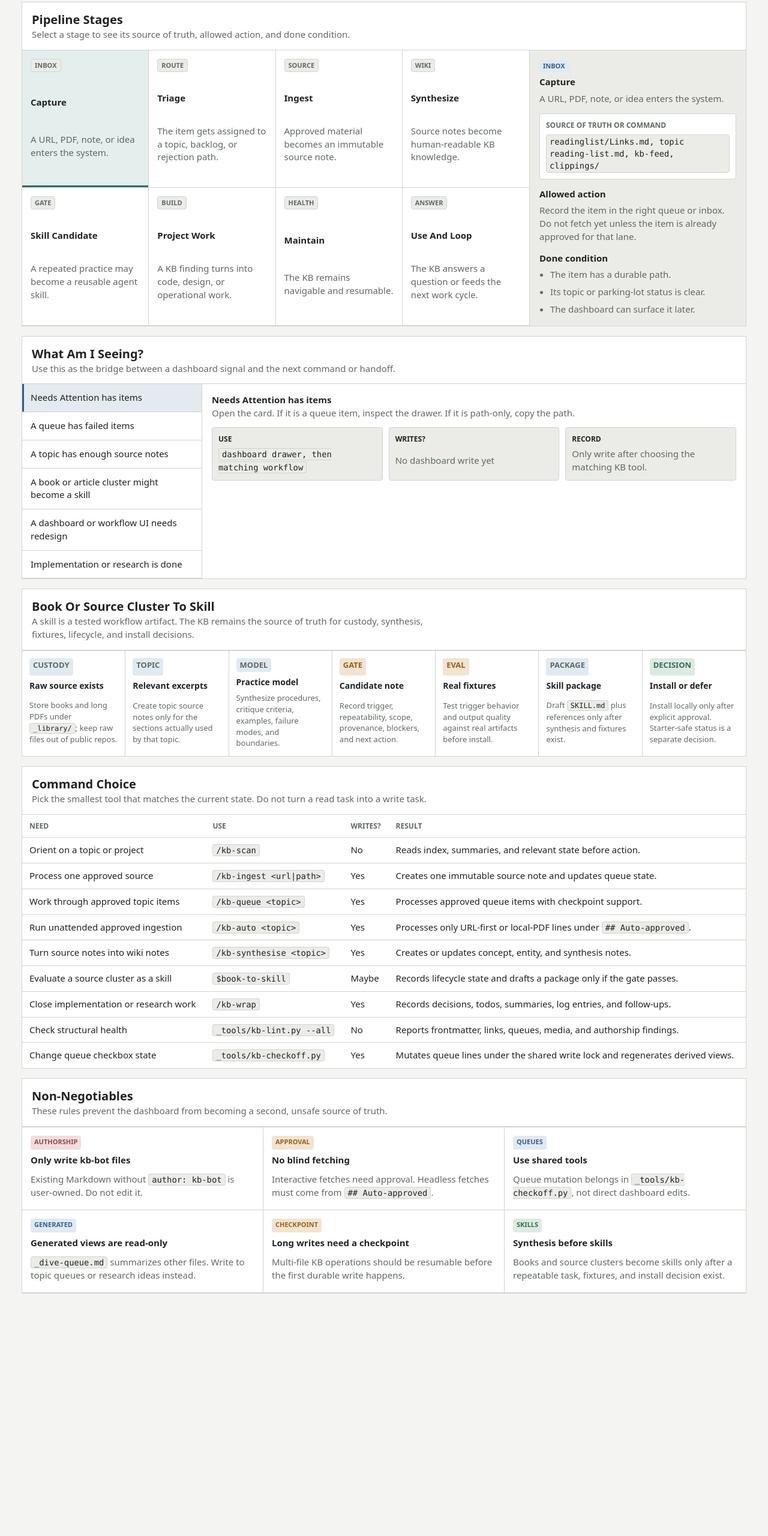
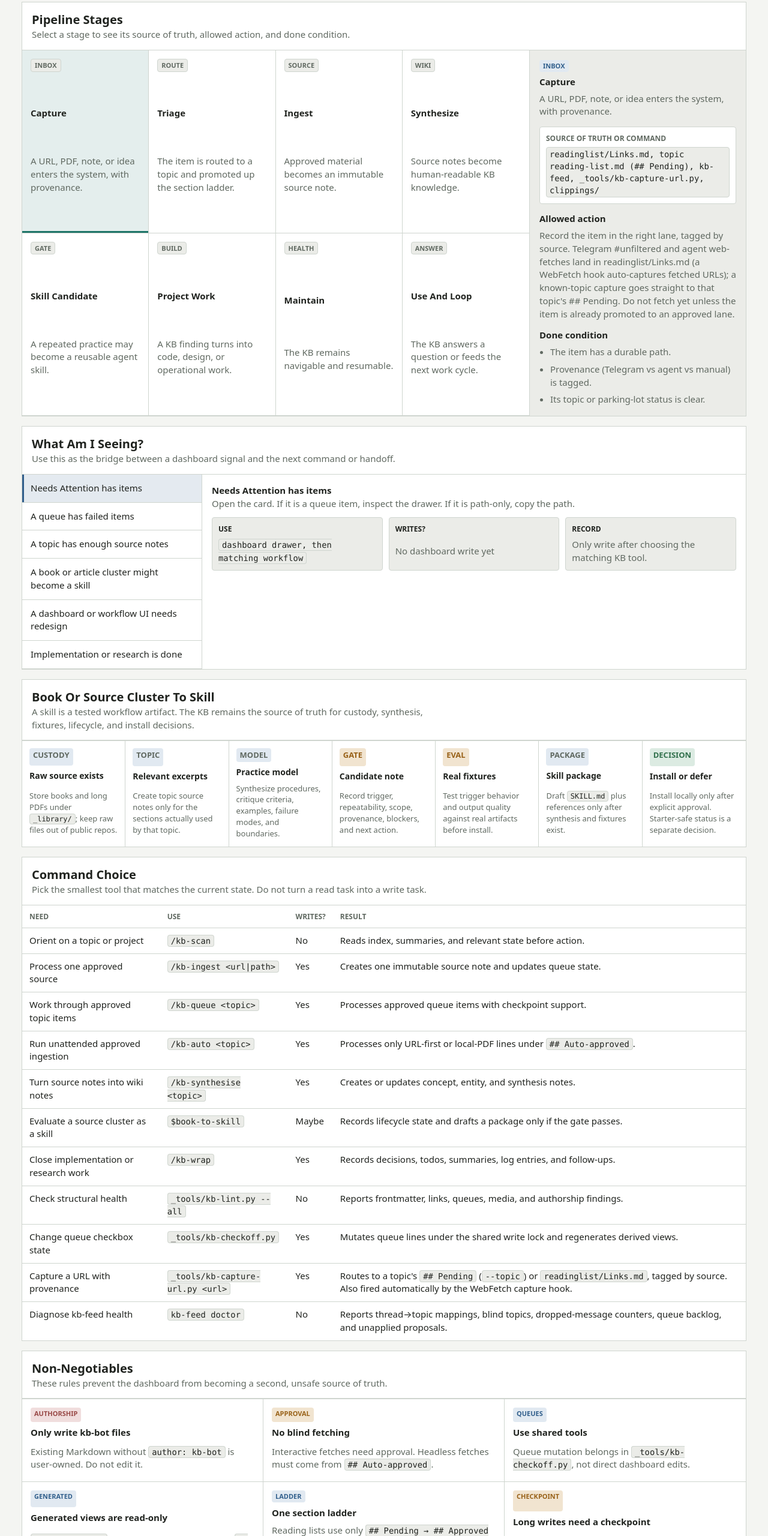
Before and after one commit to filacocta/kb-starter, a plain HTML site: page projects/kb-workflow-dashboard/static/getting-started-operating-guide.html in a window 1280 px wide. Shown: the part 240-2800 px from the top of the page at 60% size. Before the commit the page ends 2412 px from the top, so only its background shows below. Drawn offline with Linux system fonts and the light colour scheme.

Commit message:
Dashboard: update getting-started for new workflow; drop dive-queue dead-end
Getting-started pages:
- Operating guide: add the canonical section ladder (Non-Negotiable card +
  triage stage), provenance-tagged capture stage, and command-table rows for
  kb-capture-url.py and `kb-feed doctor`.
- Claude/Codex pages: note the reading-list section ladder + research-ideas.md.

Main dashboard (app.js):
- Remove the dive-queue "Needs Attention" card. The dive queue is a generated
  read-only view (derived from topic ## Auto-approved + research-ideas.md); it
  is not actionable and double-counted topic-queue work. It stays in the metrics
  strip as an informational count.

Mirrors edits made to the live (non-versioned) dashboard app.

Co-Authored-By: Claude Opus 4.8 <noreply@anthropic.com>

```diff
--- a/projects/kb-workflow-dashboard/static/getting-started-operating-guide.html
+++ b/projects/kb-workflow-dashboard/static/getting-started-operating-guide.html
@@ -707,6 +707,18 @@
               <td>Yes</td>
               <td>Mutates queue lines under the shared write lock and regenerates derived views.</td>
             </tr>
+            <tr>
+              <td>Capture a URL with provenance</td>
+              <td><code>_tools/kb-capture-url.py &lt;url&gt;</code></td>
+              <td>Yes</td>
+              <td>Routes to a topic's <code>## Pending</code> (<code>--topic</code>) or <code>readinglist/Links.md</code>, tagged by source. Also fired automatically by the WebFetch capture hook.</td>
+            </tr>
+            <tr>
+              <td>Diagnose kb-feed health</td>
+              <td><code>kb-feed doctor</code></td>
+              <td>No</td>
+              <td>Reports thread→topic mappings, blind topics, dropped-message counters, queue backlog, and unapplied proposals.</td>
+            </tr>
           </tbody>
         </table>
       </div>
@@ -738,7 +750,12 @@
         <article class="rule">
           <span class="flag">generated</span>
           <h3>Generated views are read-only</h3>
-          <p><code>_dive-queue.md</code> summarizes other files. Write to topic queues or research ideas instead.</p>
+          <p><code>_dive-queue.md</code> summarizes other files (topic <code>## Auto-approved</code> + <code>research-ideas.md</code>). Write to those, never to the generated view.</p>
+        </article>
+        <article class="rule">
+          <span class="flag">ladder</span>
+          <h3>One section ladder</h3>
+          <p>Reading lists use only <code>## Pending → ## Approved → ## Auto-approved → ## Processed → ## Failed — Retry</code>. <code>kb-lint.py</code> rejects any other ingestion heading; sub-group with <code>###</code>.</p>
         </article>
         <article class="rule">
           <span class="flag warn">checkpoint</span>
@@ -763,19 +780,19 @@
           key: "capture",
           label: "Capture",
           badge: "inbox",
-          summary: "A URL, PDF, note, or idea enters the system.",
-          command: "readinglist/Links.md, topic reading-list.md, kb-feed, clippings/",
-          action: "Record the item in the right queue or inbox. Do not fetch yet unless the item is already approved for that lane.",
-          done: ["The item has a durable path.", "Its topic or parking-lot status is clear.", "The dashboard can surface it later."]
+          summary: "A URL, PDF, note, or idea enters the system, with provenance.",
+          command: "readinglist/Links.md, topic reading-list.md (## Pending), kb-feed, _tools/kb-capture-url.py, clippings/",
+          action: "Record the item in the right lane, tagged by source. Telegram #unfiltered and agent web-fetches land in readinglist/Links.md (a WebFetch hook auto-captures fetched URLs); a known-topic capture goes straight to that topic's ## Pending. Do not fetch yet unless the item is already promoted to an approved lane.",
+          done: ["The item has a durable path.", "Provenance (Telegram vs agent vs manual) is tagged.", "Its topic or parking-lot status is clear."]
         },
         {
           key: "triage",
           label: "Triage",
           badge: "route",
-          summary: "The item gets assigned to a topic, backlog, or rejection path.",
-          command: "_tools/kb-checkoff.py for queue state changes",
-          action: "Use topic reading lists for exact sources, research-ideas for prose-only questions, and ideas/_backlog.md for broad project inspiration.",
-          done: ["The source has one owner.", "No duplicate unchecked queue line remains.", "Generated views are regenerated by shared tools."]
+          summary: "The item is routed to a topic and promoted up the section ladder.",
+          command: "_tools/kb-checkoff.py for queue state changes; kb-feed triage for Links.md routing",
+          action: "Promote up the canonical ladder — ## Pending (unvetted) → ## Approved (vetted, interactive ingest) → ## Auto-approved (the headless-safe subset). Use topic reading lists for exact source URLs, research-ideas.md for prose-only questions, and ideas/_backlog.md for broad project inspiration.",
+          done: ["The source has one owner.", "It sits in the correct ladder section.", "No duplicate unchecked line remains across sections."]
         },
         {
           key: "ingest",
```
Also changed, not shown: projects/kb-workflow-dashboard/static/app.js (+3 -12 lines), projects/kb-workflow-dashboard/static/getting-started-claude.html (+4 -5 lines), projects/kb-workflow-dashboard/static/getting-started-codex.html (+2 -8 lines).
